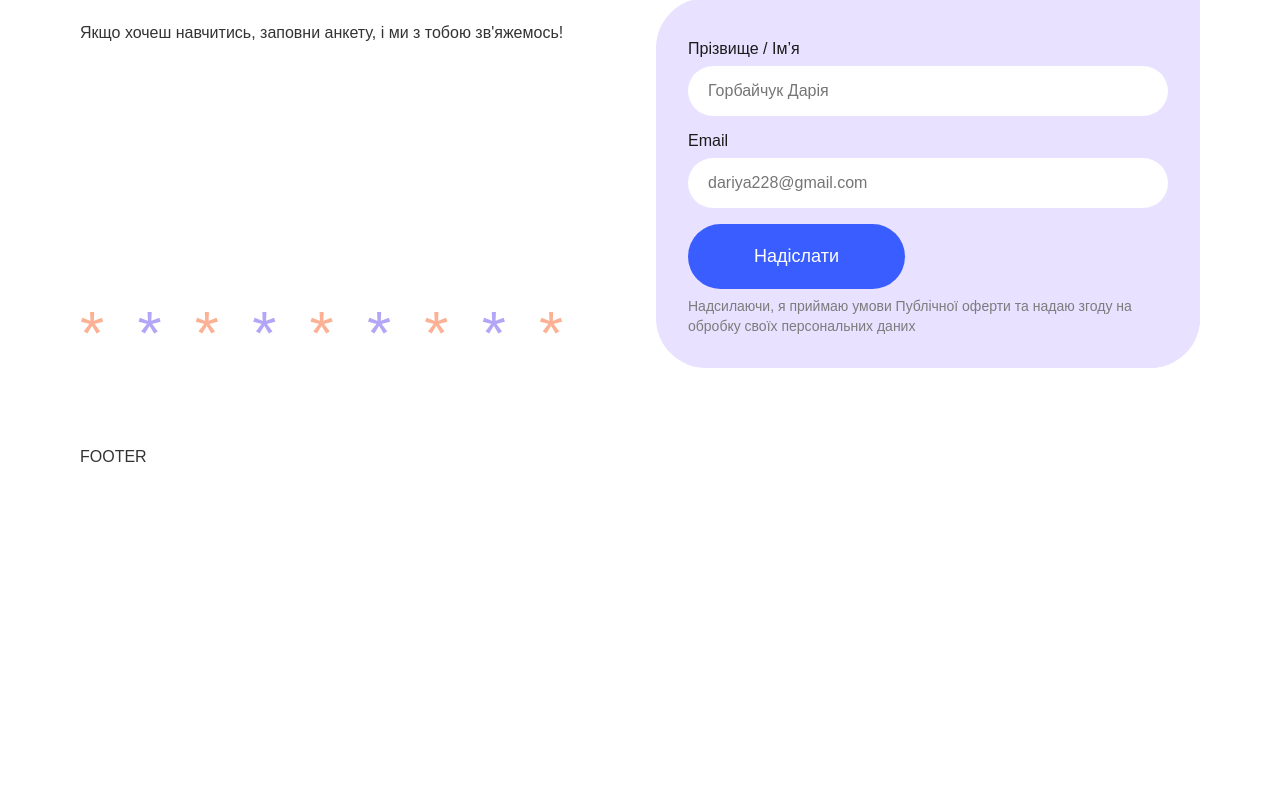
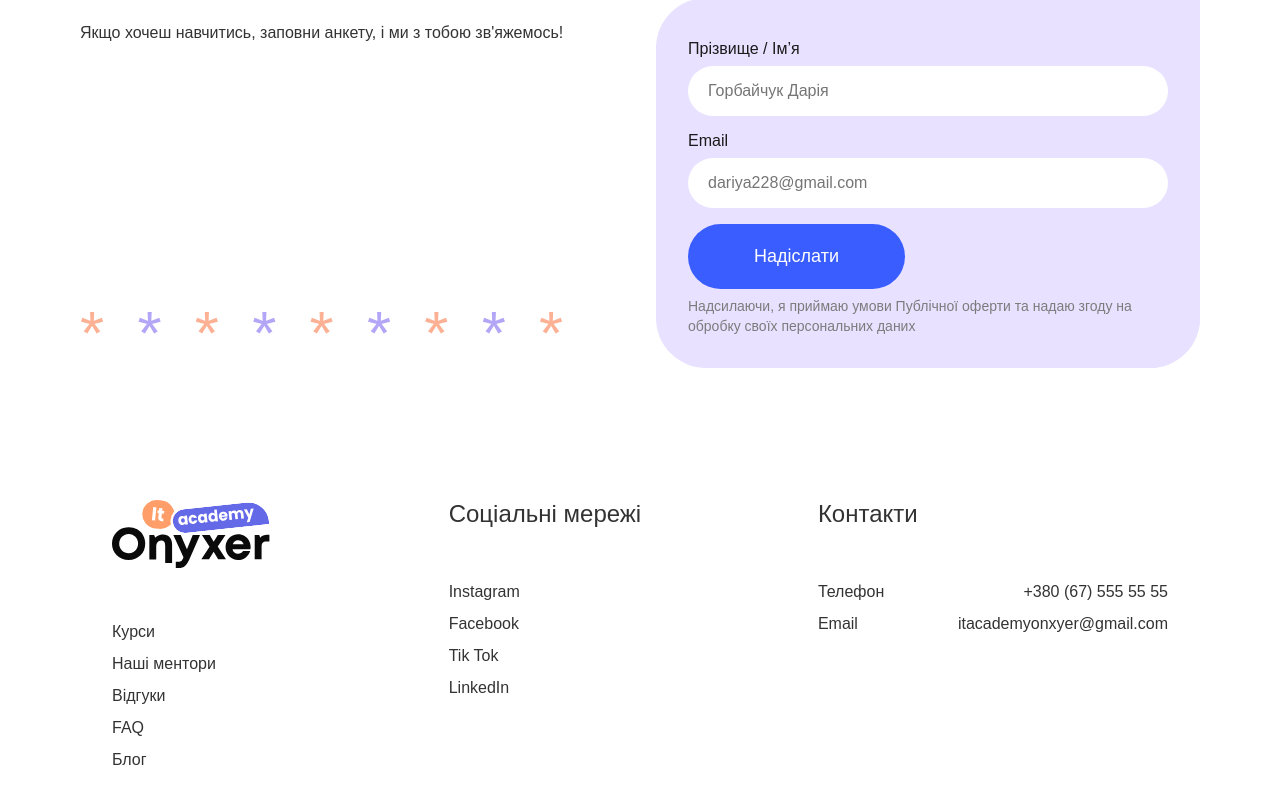
Before and after one commit to Mar4ik-G/ui-onixer, a React (Vite) app: page / in a window 1280 px wide. Shown: the part 7854-8658 px from the top of the page. Before the commit the page ends 8336 px from the top, so only its background shows below. Built offline with nearby package versions, Linux system fonts and the light colour scheme; a web font is replaced by a local one.

Commit message:
add Footer component and integrate into App

```diff
--- a/src/App.tsx
+++ b/src/App.tsx
@@ -12,6 +12,7 @@ import CourseFitSection from "./components/CourseFitSection";
 import FAQ from './components/FAQ';
 import Feedback from './components/Feedback';
 import JoinForm from './components/JoinForm';
+import Footer from './components/Footer';
 
 function App() {
     return (
@@ -41,7 +42,9 @@ function App() {
                 </main>
 
                 <footer className="page__footer">
-                    <div className="page__container">FOOTER</div>
+                    <div className="page__container">
+                    <Footer/>
+                    </div>
                 </footer>
             </div>
         </div>
--- /dev/null
+++ b/src/components/Footer/footer.scss
@@ -0,0 +1,68 @@
+.footer {
+  background-color: #fff;
+  padding: 48px 32px;
+
+  &__container {
+    display: flex;
+    justify-content: space-between;
+    // flex-wrap: wrap;
+    // gap: 32px;
+    // max-width: 1200px;
+    // margin: 0 auto;
+  }
+
+  &__column {
+    // flex: 1;
+    // max-width: 180px;
+  }
+
+  &__logo {
+    width: 160px;
+    margin-bottom: 48px;
+  }
+
+  &__heading {
+    margin-bottom: 48px;
+    margin-top: 0;
+    font-weight: 500;
+    font-size: 24px;
+    line-height: 150%;
+
+  }
+
+  &__links {
+    list-style: none;
+    padding: 0;
+    margin: 0;
+
+    li {
+      margin-bottom: 8px;
+      cursor: pointer;
+      font-weight: 300;
+      font-size: 16px;
+      line-height: 150%;
+
+
+      &:hover {
+        text-decoration: underline;
+      }
+    }
+  }
+
+  &__contact {
+    font-size: 16px;
+    p{
+      margin: 0;
+      font-weight: 300;
+      font-size: 16px;
+      line-height: 150%;
+    }
+    .contact__item {
+      display: flex;
+      flex-direction: row;
+      justify-content: space-between;
+      margin-bottom: 8px;
+      gap: 100px;
+    }
+  }
+}
--- /dev/null
+++ b/src/components/Footer/index.tsx
@@ -0,0 +1,47 @@
+import './footer.scss';
+import logo from '../../../public/logo.svg'; // заміни шлях за потреби
+
+const Index = () => {
+  return (
+    <footer className="footer">
+      <div className="footer__container">
+        <div className="footer__column">
+          <img src={logo} alt="Onyxer logo" className="footer__logo" />
+          <ul className="footer__links">
+            <li>Курси</li>
+            <li>Наші ментори</li>
+            <li>Відгуки</li>
+            <li>FAQ</li>
+            <li>Блог</li>
+          </ul>
+        </div>
+
+        <div className="footer__column">
+          <h4 className="footer__heading">Соціальні мережі</h4>
+          <ul className="footer__links">
+            <li>Instagram</li>
+            <li>Facebook</li>
+            <li>Tik Tok</li>
+            <li>LinkedIn</li>
+          </ul>
+        </div>
+
+        <div className="footer__column">
+          <h4 className="footer__heading">Контакти</h4>
+          <div className="footer__contact">
+            <div className='contact__item'>
+              <p>Телефон</p>
+              <p>+380 (67) 555 55 55</p>
+            </div>
+            <div className='contact__item'>
+              <p>Email</p>
+              <p>itacademyonxyer@gmail.com</p>
+            </div>
+          </div>
+        </div>
+      </div>
+    </footer>
+  );
+};
+
+export default Index;
```
